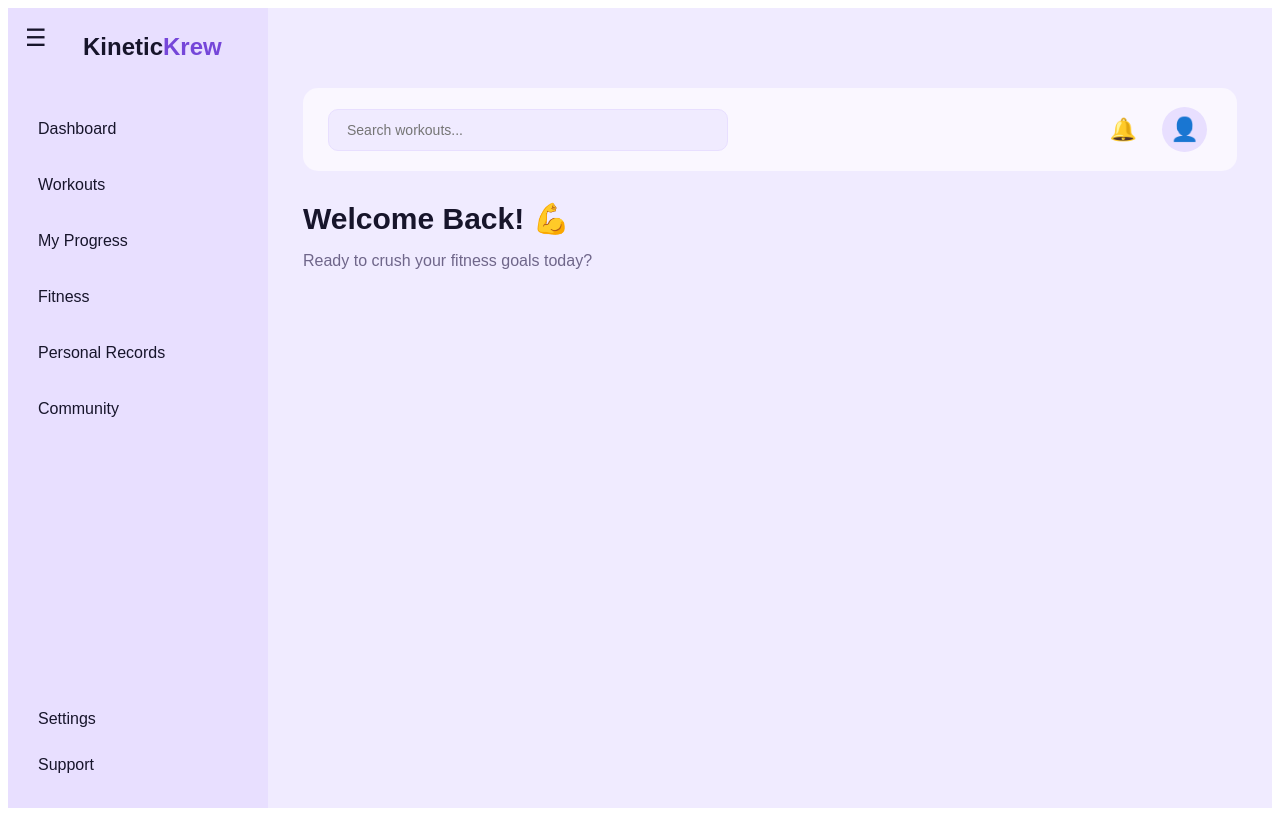
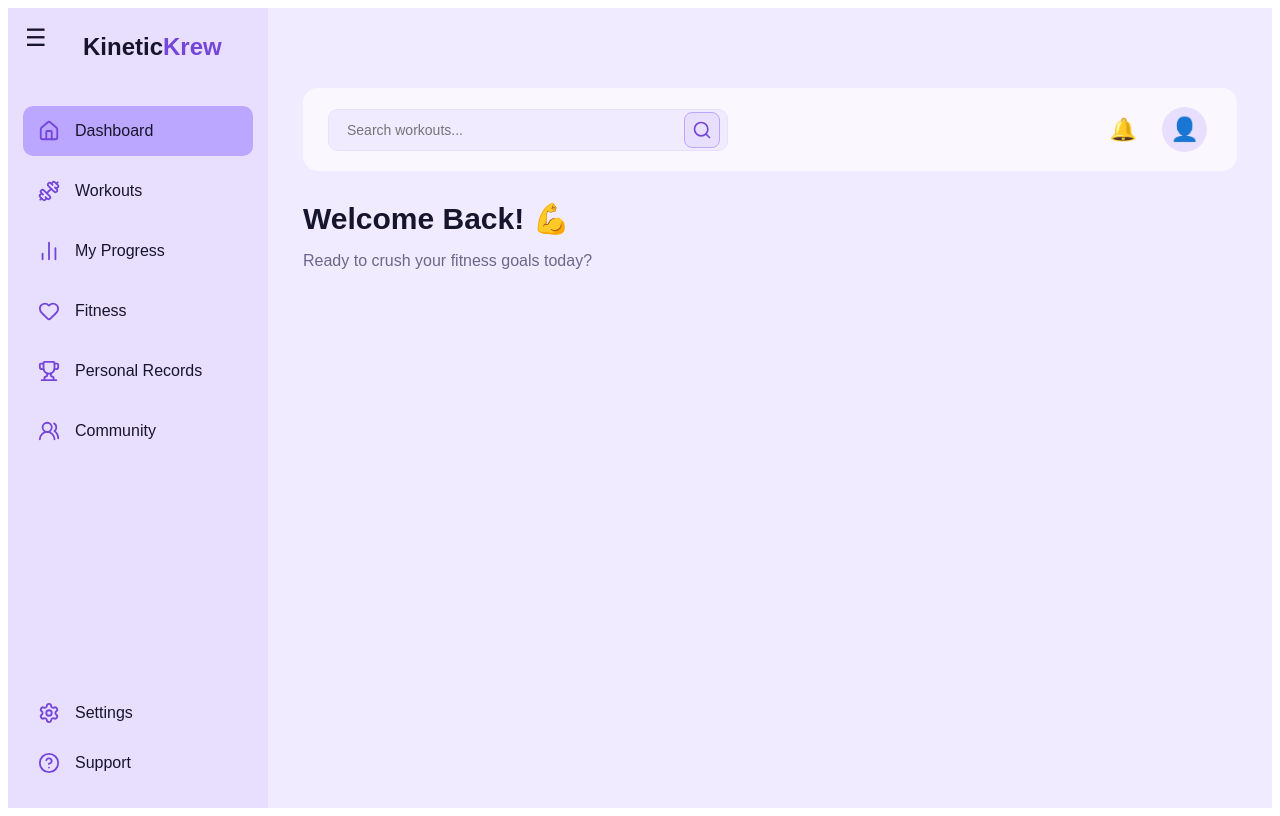
Before and after one commit to marriiaa-j/KineticKrew, a React (Create React App) app: page /homepage in a window 1280 px wide. Built offline with nearby package versions, Linux system fonts and the light colour scheme.

Commit message:
Added Homepage sidebar icons and interactive search bar

```diff
--- a/package.json
+++ b/package.json
@@ -10,6 +10,7 @@
     "dotenv": "^18.0.8",
     "express": "^5.3.0",
     "express-session": "^1.19.0",
+    "lucide-react": "^1.67.0",
     "mysql2": "^3.24.6",
     "passport": "^0.7.0",
     "passport-google-oauth20": "^2.0.0",
--- a/src/Homepage.css
+++ b/src/Homepage.css
@@ -120,19 +120,55 @@
 }
 
 .homepage-search {
+  position: relative;
   flex: 1;
   max-width: 400px;
 }
 
 .homepage-search input {
   width: 100%;
-  padding: 12px 18px;
+  padding: 12px 55px 12px 18px;
   border: 1px solid #E8DFFF;
   border-radius: 10px;
   background-color: #F0EBFF;
   color: #17152B;
   font-size: 14px;
   box-sizing: border-box;
+}
+
+.homepage-search-button {
+  position: absolute;
+  right: 8px;
+  top: 0;
+  bottom: 0;
+  margin: auto 0;
+
+  display: flex;
+  align-items: center;
+  justify-content: center;
+
+  width: 36px;
+  height: 36px;
+  padding: 0;
+
+  background-color: #E8DFFF;
+  border: 1px solid #BBA7FF;
+  border-radius: 8px;
+
+  color: #7546D9;
+  cursor: pointer;
+  z-index: 10;
+}
+
+.homepage-search-button svg {
+  display: block;
+  width: 20px;
+  height: 20px;
+  stroke: #7546D9;
+}
+
+.homepage-search-button:hover {
+  background-color: #E8DFFF;
 }
 
 .homepage-search input:focus {
@@ -228,3 +264,49 @@
     padding: 10px;
   }
 }
+
+.homepage-navi-link {
+  display: flex;
+  align-items: center;
+  gap: 15px;
+  color: #17152B;
+  text-decoration: none;
+  padding: 14px 15px;
+  border-radius: 10px;
+  white-space: nowrap;
+}
+
+.homepage-navi-link svg {
+  flex-shrink: 0;
+  color: #7546D9;
+}
+
+.homepage-navi-link:hover {
+  background-color: #D8C9F7;
+}
+
+.homepage-navi-link.active {
+  background-color: #BBA7FF;
+}
+
+.homepage-sidebar.closed {
+  width: 72px;
+  min-width: 72px;
+}
+
+.homepage-sidebar.closed .homepage-sidebar-navi,
+.homepage-sidebar.closed .homepage-sidebar-bottom {
+  padding-left: 10px;
+  padding-right: 10px;
+}
+
+.homepage-sidebar.closed .homepage-navi-link {
+  justify-content: center;
+  padding: 14px 0;
+}
+
+.homepage-search-message {
+  color: #7546D9;
+  font-size: 14px;
+  margin-top: 10px;
+}
--- a/src/Homepage.js
+++ b/src/Homepage.js
@@ -1,3 +1,21 @@
+import {
+  House,
+  Dumbbell,
+  ChartNoAxesColumn,
+  Heart,
+  Trophy,
+  UsersRound,
+  Settings,
+  CircleHelp,
+  Search,
+  Bell,
+  UserRound,
+  LogOut,
+  Menu,
+  Moon,
+  Sun,
+  ChevronDown
+} from 'lucide-react';
 import logo from './logo.svg';
 import './App.css';
 import './Homepage.css';
@@ -19,6 +37,23 @@ import { Link } from 'react-router-dom';
 function Homepage() {
   const [sidebarOpen, setSidebarOpen] = useState(true);
   const [profileOpen, setProfileOpen] = useState(false);
+  const [searchQuery, setSearchQuery] = useState('');
+  const [searchMessage, setSearchMessage] = useState('');
+
+  function handleSearch(e) {
+   e.preventDefault();
+
+   const query = searchQuery.trim();
+
+   if (!query) {
+     setSearchMessage('');
+     return;
+   }
+
+   setSearchMessage(`Searching for: ${query}`);
+   console.log("Searching for:", query);
+  }
+
 return (
   <div className="homepage-dashboard">
 
@@ -46,18 +81,48 @@ return (
 
         {/* Navigation links */}
         <nav className="homepage-sidebar-navi">
-          <Link to="/homepage">Dashboard</Link>
-          <a href="#workouts">Workouts</a>
-          <a href="#progress">My Progress</a>
-          <a href="#fitness">Fitness</a>
-          <a href="#records">Personal Records</a>
-          <a href="#community">Community</a>
+          <Link to="/homepage" className="homepage-navi-link active">
+            <House size={22} />
+            {sidebarOpen && <span>Dashboard</span>}
+          </Link>
+
+          <a href="#workouts" className="homepage-navi-link">
+            <Dumbbell size={22} />
+            {sidebarOpen && <span>Workouts</span>}
+          </a>
+
+          <a href="#progress" className="homepage-navi-link">
+            <ChartNoAxesColumn size={22} />
+            {sidebarOpen && <span>My Progress</span>}
+          </a>
+
+          <a href="#fitness" className="homepage-navi-link">
+            <Heart size={22} />
+            {sidebarOpen && <span>Fitness</span>}
+          </a>
+
+          <a href="#records" className="homepage-navi-link">
+            <Trophy size={22} />
+            {sidebarOpen && <span>Personal Records</span>}
+          </a>
+
+          <a href="#community" className="homepage-navi-link">
+            <UsersRound size={22} />
+            {sidebarOpen && <span>Community</span>}
+          </a>
         </nav>
 
         {/* Bottom navigation */}
         <div className="homepage-sidebar-bottom">
-          <a href="#settings">Settings</a>
-          <a href="#support">Support</a>
+          <a href="#settings" className="homepage-navi-link">
+            <Settings size={22} />
+            {sidebarOpen && <span>Settings</span>}
+          </a>
+
+          <a href="#support" className="homepage-navi-link">
+            <CircleHelp size={22} />
+            {sidebarOpen && <span>Support</span>}
+          </a>
         </div>
 
     </aside>
@@ -69,13 +134,23 @@ return (
         <header className="homepage-topbar">
 
           {/* Search Bar */}
-          <div className="homepage-search">
+          <form className="homepage-search" onSubmit={handleSearch}>
             <input
-              type="text"
-              placeholder="Search workouts..."
-              aria-label="Search workouts"
+             type="text"
+             placeholder="Search workouts..."
+             aria-label="Search workouts"
+             value={searchQuery}
+             onChange={(e) => setSearchQuery(e.target.value)}
             />
-          </div>
+
+            <button
+             type="submit"
+             className="homepage-search-button"
+             aria-label="Search"
+            >
+              <Search size={20} />
+            </button>
+          </form>
 
           {/* Right Side */}
           <div className="homepage-topbar-right">
@@ -115,6 +190,11 @@ return (
          <h1>Welcome Back! 💪</h1>
          <p>Ready to crush your fitness goals today?</p>
        </section>
+      {searchMessage && (
+        <p className="homepage-search-message">
+          {searchMessage}
+        </p>
+      )}
 
       </main>
 
```
Also changed, not shown: 1 other file (tests, documents, lock files or other folders).
